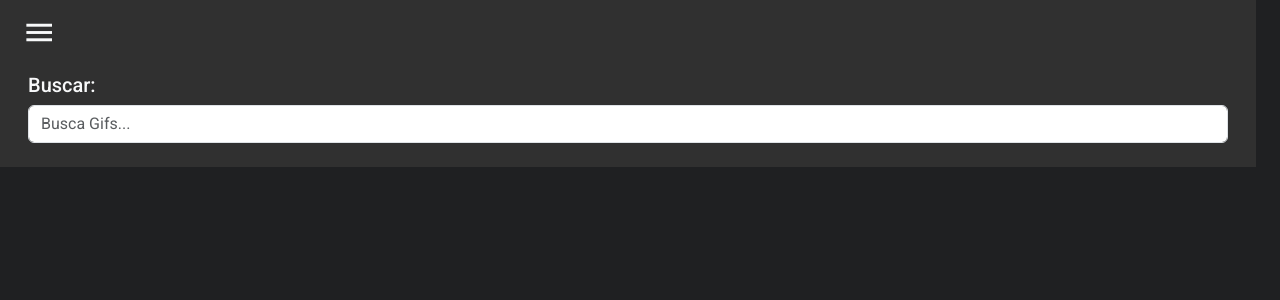
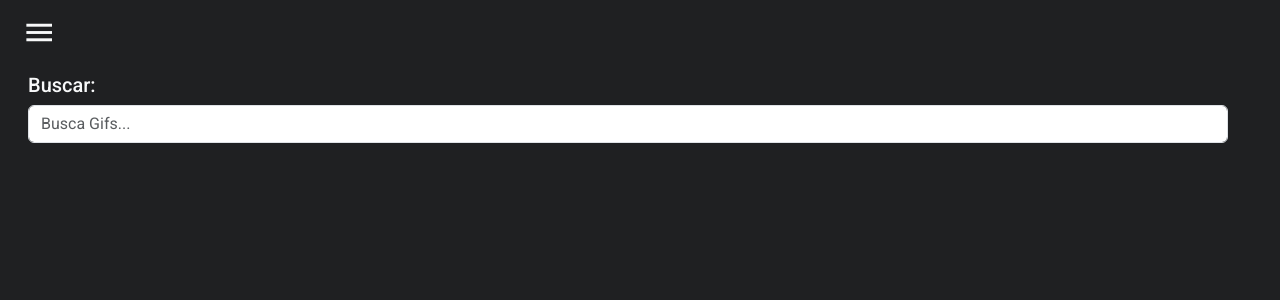
Before and after one commit to AndersonDavi/GIFS-API, an Angular app: page / in a window 1280 px wide. Shown: the top 300 px of the page. Built offline with nearby package versions, Linux system fonts and the light colour scheme.

Commit message:
feat: col-2 add in sm screen

```diff
--- a/src/app/app.component.css
+++ b/src/app/app.component.css
@@ -6,3 +6,6 @@
   width: 40px;
   font-size: 35px;
 }
+.mat-drawer-container{
+  min-height: 100vh;
+}
--- a/src/app/gifs/components/card-list/card-list.component.html
+++ b/src/app/gifs/components/card-list/card-list.component.html
@@ -2,6 +2,6 @@
   <gif-card
     *ngFor="let gif of gifs"
     [gif]="gif"
-    class="col-12 col-sm-6 col-md-3 col-xl-2 d-flex my-auto"
+    class="col-6 col-sm-6 col-md-3 col-xl-2 d-flex my-auto"
   ></gif-card>
 </div>
--- a/src/styles.css
+++ b/src/styles.css
@@ -28,3 +28,7 @@ body {
   overflow-x: hidden;
   width: 100%;
 }
+
+.mat-drawer-container {
+  background-color: #1f2022 !important;
+}
```
Also changed, not shown: 5 other files (tests, documents, lock files or other folders).
